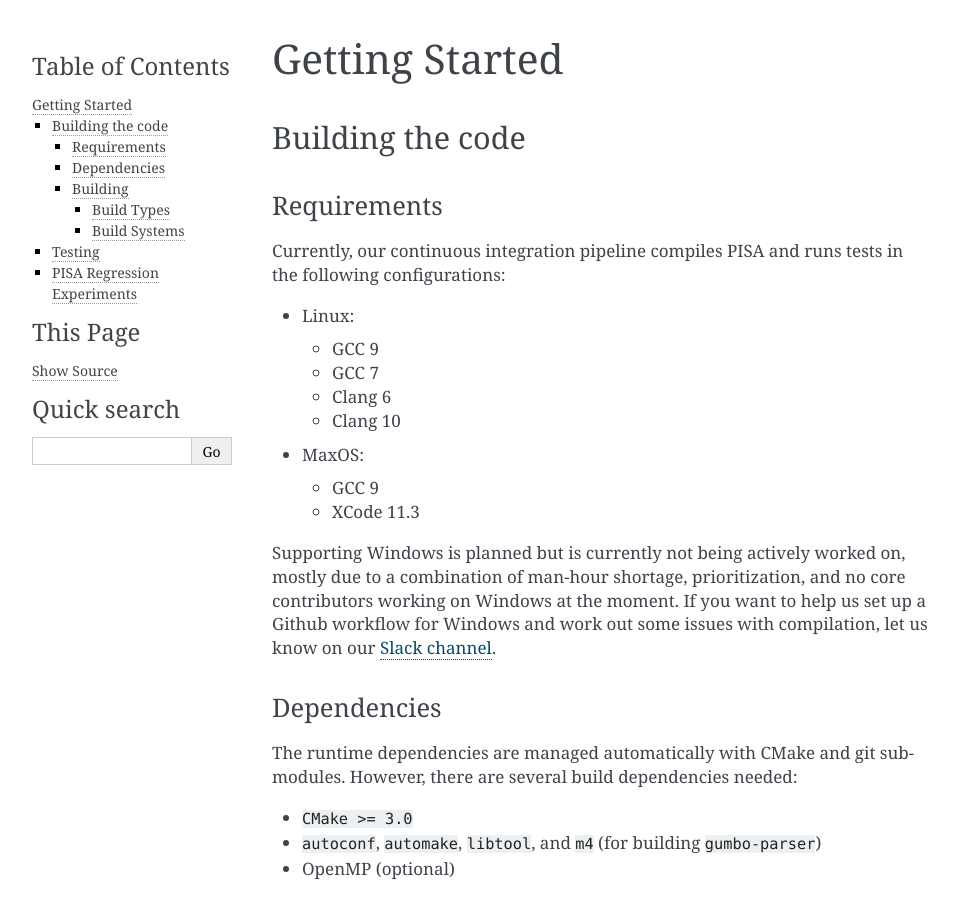
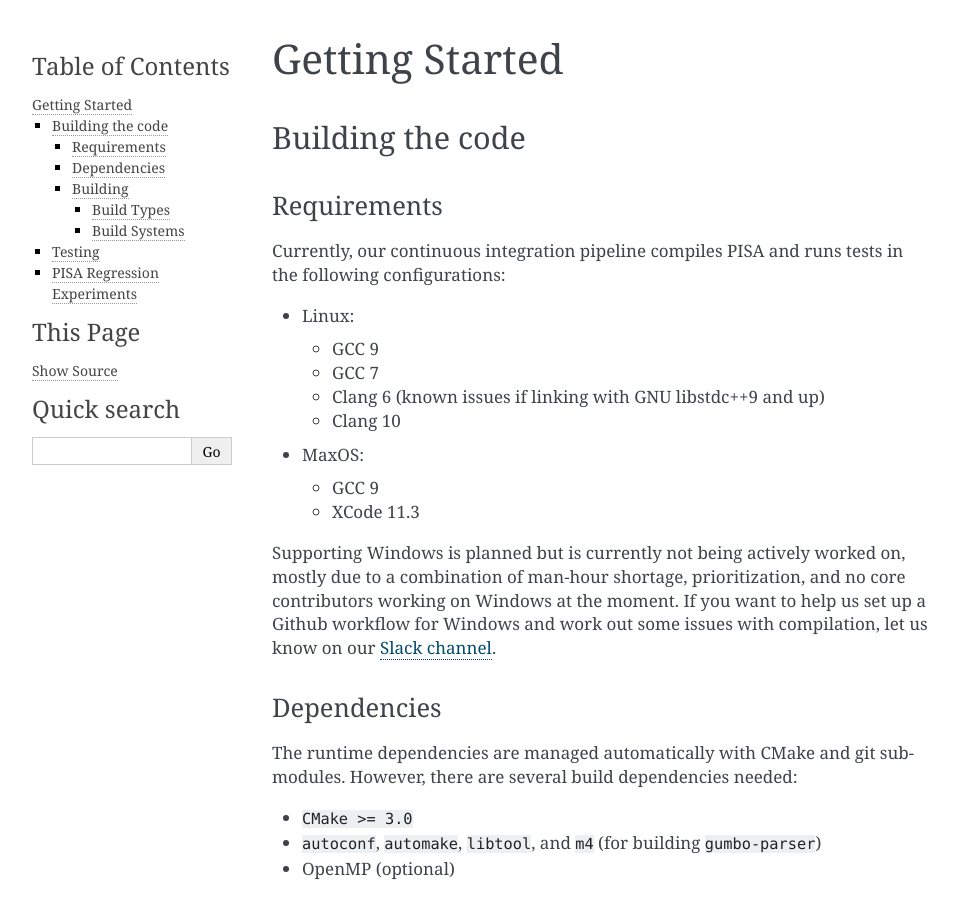
Before and after one commit to pisa-engine/pisa, a Sphinx documentation site: the page built from docs/source/getting_started.md, in a window 1280 px wide and 900 px high. Shown: the whole window, without its empty margins (148-1106 px from the left). Built offline with Sphinx 7.4.7, drawn with Linux system fonts in a browser that asks for light colours.

```diff
--- a/docs/source/getting_started.md
+++ b/docs/source/getting_started.md
@@ -9,7 +9,7 @@
 - Linux:
     - GCC 9
     - GCC 7
-    - Clang 6
+    - Clang 6 (known issues if linking with GNU libstdc++9 and up)
     - Clang 10
 - MaxOS:
     - GCC 9
```
Also changed, not shown: 1 other file.
